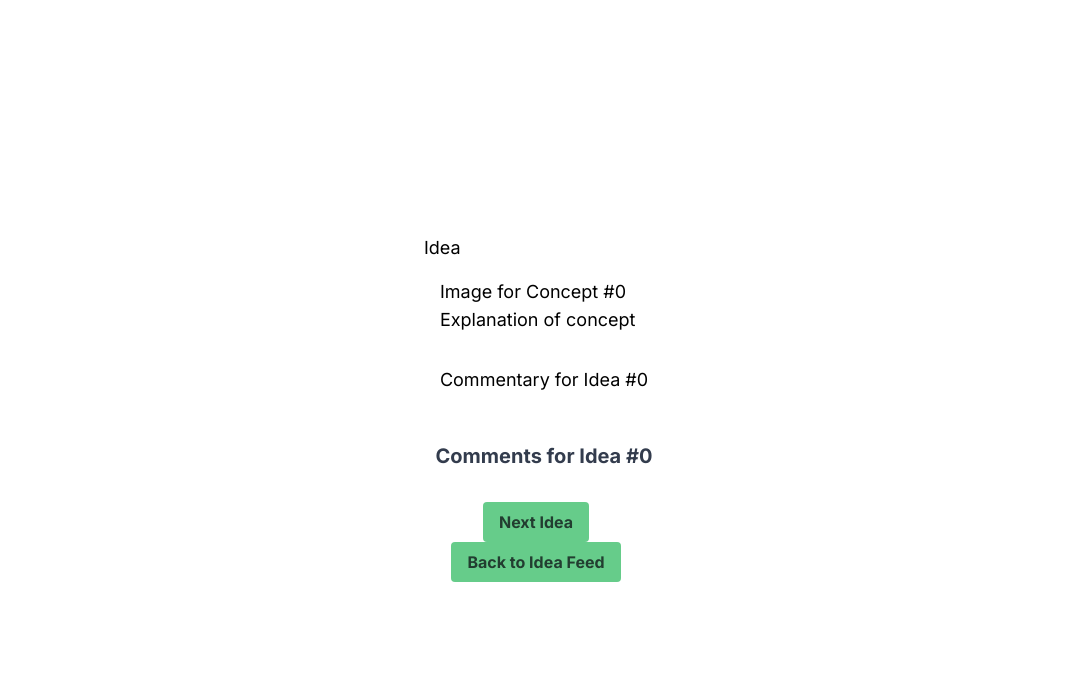
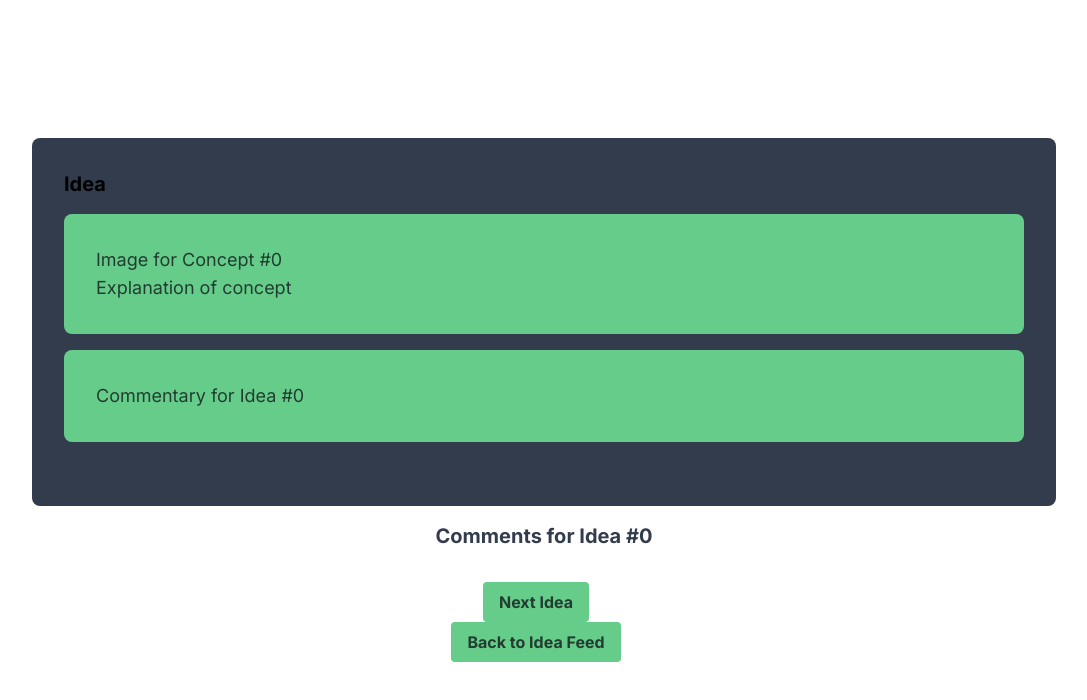
Before and after one commit to antilley1/guitar-app, a Next.js app: page /IdeaEditor/0 in a window 1280 px wide. Shown: the top 700 px of the page, without its empty margins (96-1183 px from the left). Built offline with nearby package versions, Linux system fonts and the light colour scheme.

Commit message:
Style IdeaContent

```diff
--- a/app/IdeaEditor/[id]/page.tsx
+++ b/app/IdeaEditor/[id]/page.tsx
@@ -10,7 +10,9 @@ export default function IdeaEditorPage({ params }: { params: { id: string } }) {
 
     return(
       <main className="flex min-h-screen flex-col items-center justify-center p-24 bg-base-100">
-        <IdeaContent id={ ideaId }/>
+        <div className='w-full max-w-5xl rounded-lg p-4 bg-neutral'>
+          <IdeaContent id={ ideaId }/>
+        </div>
         <CommentSection id={ ideaId }/>
         <NavigateIdeas ideaId={ ideaId }/>
       </main>
--- a/app/components/IdeaContent.tsx
+++ b/app/components/IdeaContent.tsx
@@ -3,10 +3,14 @@ import Commentary from './Commentary';
 
 export default function IdeaContent({ id }: { id: string }) {
     return (
-        <div className="text-lg p-4">
-          <h1>Idea</h1>
-          <Concept id={id}/>
-          <Commentary id={id}/>
+        <div className="text-lg p-4 mb-4">
+          <h1 className="text-xl font-bold mb-4">Idea</h1>
+          <div className="rounded-lg bg-primary p-4 mb-4 text-primary-content">
+            <Concept id={id}/>
+          </div>
+          <div className="rounded-lg bg-primary p-4 mb-4 text-primary-content">
+            <Commentary id={id}/>
+          </div>
         </div>
     );
 }
```
